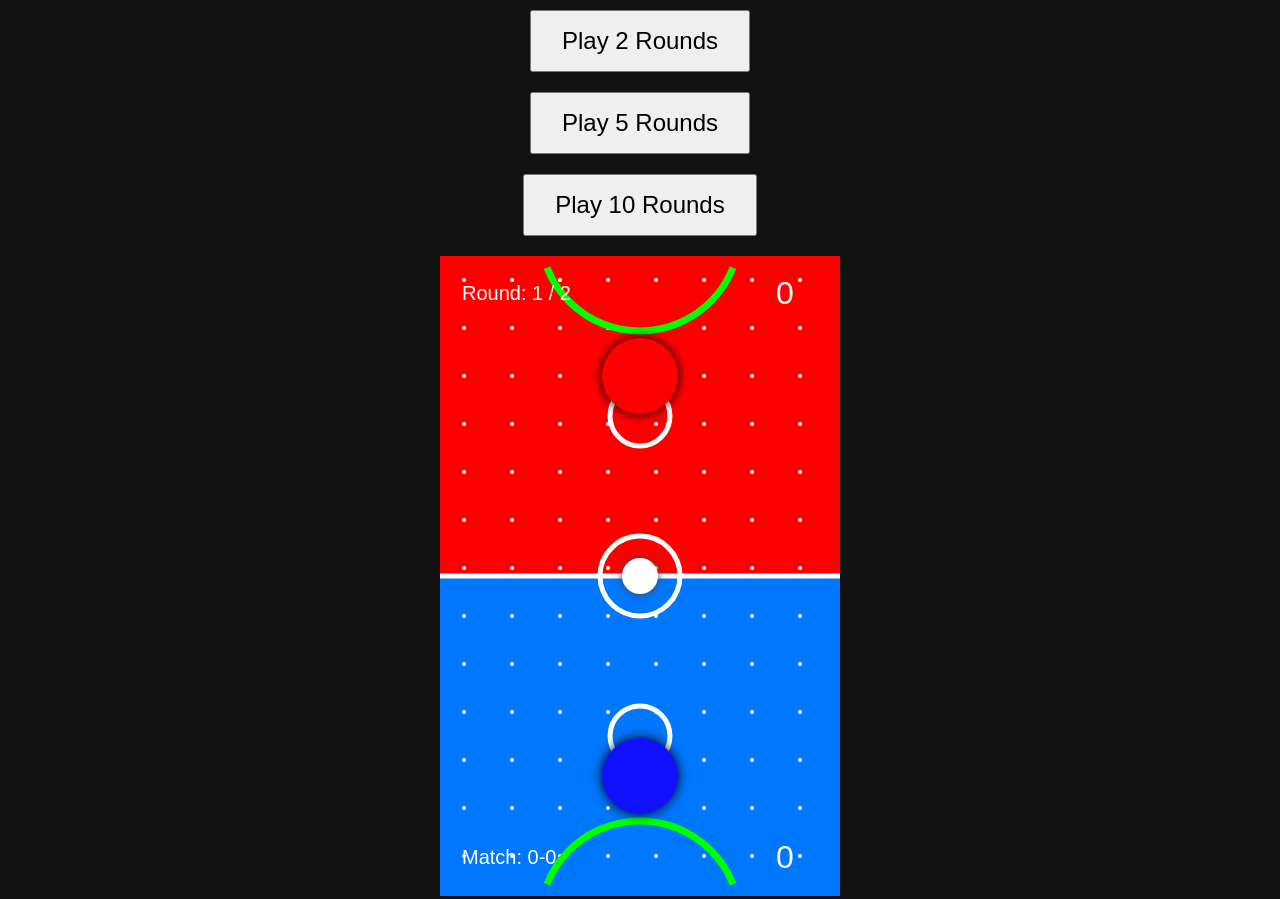
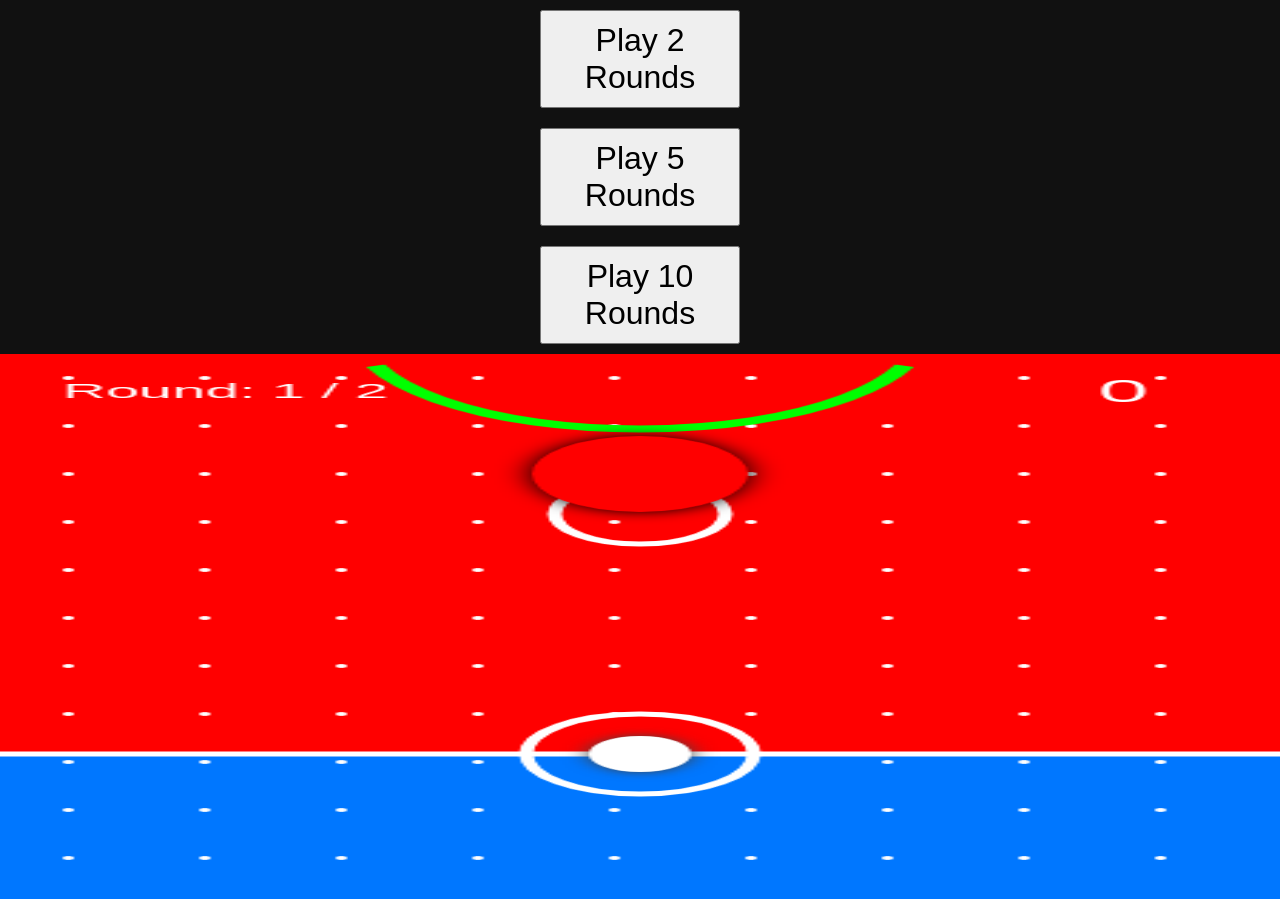
Before and after one commit to Izhan10/Airhockey, a plain HTML site: page index.html in a window 1280 px wide. Shown: the top 899 px of the page. Drawn offline with Linux system fonts and the light colour scheme.

Commit message:
Update index.html

```diff
--- a/index.html
+++ b/index.html
@@ -2,40 +2,18 @@
 <html lang="en">
 <head>
 <meta charset="UTF-8">
-<meta name="viewport" content="width=device-width, initial-scale=1.0">
 <title>Air Hockey Game</title>
 <style>
-  body {
-    background: #111;
-    margin: 0;
-    display: flex;
-    flex-direction: column;
-    align-items: center;
-    height: 100vh;
-  }
-  #gameCanvas {
-    background: black;
-    display: block;
-    margin: 10px auto;
-    touch-action: none; /* Prevent default touch behavior */
-  }
-  #menu, #gameOver, #roundOver, #roundSelection {
-    display: none;
-    flex-direction: column;
-    align-items: center;
-  }
-  button {
-    font-size: 1.5em;
-    margin: 10px;
-    padding: 15px 30px;
-    touch-action: manipulation; /* Enable touch interaction */
-  }
+  body { background: #111; margin: 0; display: flex; flex-direction: column; align-items: center; width: 100vw; height: 100vh; }
+  #gameCanvas { background: black; display: block; width: 100%; height: 100%; }
+  #menu, #gameOver, #roundOver, #roundSelection { display: none; flex-direction: column; align-items: center; width: 100%; }
+  button { font-size: 2em; margin: 10px; padding: 10px 30px; width: 80%; max-width: 200px; }
   #pinPopup, #roundPopup {
     position: absolute;
     left: 50%;
     top: 50%;
     transform: translate(-50%, -50%);
-    font-size: 2em;
+    font-size: 3em;
     color: lime;
     background: rgba(0,0,0,0.75);
     padding: 16px 45px;
@@ -65,26 +43,21 @@
   <div id="roundPopup"></div>
   <div id="pinPopup">Pin Point</div>
 <script>
-  // Set canvas size based on viewport
-  const canvas = document.getElementById("gameCanvas");
-  const width = Math.min(window.innerWidth * 0.9, 400); // 90% of screen width or 400px
-  const height = Math.min(window.innerHeight * 0.8, 800); // 80% of screen height or 800px
-  canvas.width = width;
-  canvas.height = height;
-
   // Game constants
+  const aspectRatio = 9 / 16;
   const malletRadius = 38, puckRadius = 18;
   const puckSpeed = 6, aiSpeed = 5;
   let selectedRounds = 2;
 
   // DOM Elements
+  const menuDiv = document.getElementById("menu");
+  const roundSelectionDiv = document.getElementById("roundSelection");
+  const canvas = document.getElementById("gameCanvas");
   const ctx = canvas.getContext("2d");
   const pinPopup = document.getElementById("pinPopup");
   const gameOverDiv = document.getElementById("gameOver");
   const winnerText = document.getElementById("winnerText");
   const roundPopup = document.getElementById("roundPopup");
-  const menuDiv = document.getElementById("menu");
-  const roundSelectionDiv = document.getElementById("roundSelection");
 
   let animationId;
   let gameState = "menu"; // menu, playing, roundover, gameover
@@ -92,29 +65,29 @@
   let playerScore = 0, aiScore = 0;
   let roundsWon = {player: 0, ai: 0};
   let popupTimeout = null;
-  let playerMallet = { x: width/2, y: height-120 };
-  let aiMallet = { x: width/2, y: 120 };
+  let playerMallet = { x: canvas.width / 2, y: canvas.height - 120 };
+  let aiMallet = { x: canvas.width / 2, y: 120 };
   let puck = {};
   let isDragging = false;
 
   function resetPuck() {
     puck = {
-      x: width/2, y: height/2,
-      vx: (Math.random() > 0.5 ? 1 : -1) * (puckSpeed+Math.random()*2),
-      vy: (Math.random() > 0.5 ? 1 : -1) * (puckSpeed+Math.random()*2)
+      x: canvas.width / 2, y: canvas.height / 2,
+      vx: (Math.random() > 0.5 ? 1 : -1) * (puckSpeed + Math.random() * 2),
+      vy: (Math.random() > 0.5 ? 1 : -1) * (puckSpeed + Math.random() * 2)
     };
   }
 
   function resetRoundState() {
     playerScore = 0; aiScore = 0;
-    playerMallet.x = width/2; playerMallet.y = height-120;
-    aiMallet.x = width/2; aiMallet.y = 120;
+    playerMallet.x = canvas.width / 2; playerMallet.y = canvas.height - 120;
+    aiMallet.x = canvas.width / 2; aiMallet.y = 120;
     resetPuck();
   }
 
   function newGame() {
     round = 1;
-    roundsWon = {player: 0, ai: 0};
+    roundsWon = { player: 0, ai: 0 };
     resetRoundState();
     gameOverDiv.style.display = "none";
     menuDiv.style.display = "none";
@@ -137,48 +110,48 @@
   // ----------------- Drawing -----------------
   function drawBackground() {
     ctx.fillStyle = "#f00";
-    ctx.fillRect(0, 0, width, height/2);
+    ctx.fillRect(0, 0, canvas.width, canvas.height / 2);
     ctx.fillStyle = "#07f";
-    ctx.fillRect(0, height/2, width, height/2);
-    for (let x=24; x<width; x+=48) {
-      for (let y=24; y<height; y+=48) {
+    ctx.fillRect(0, canvas.height / 2, canvas.width, canvas.height / 2);
+    for (let x = 24; x < canvas.width; x += 48) {
+      for (let y = 24; y < canvas.height; y += 48) {
         ctx.fillStyle = "#fff",
           ctx.beginPath(),
-        ctx.arc(x, y, 2, 0, 2*Math.PI), ctx.fill();
+          ctx.arc(x, y, 2, 0, 2 * Math.PI), ctx.fill();
       }
     }
     ctx.strokeStyle = "#fff";
     ctx.lineWidth = 5;
     ctx.beginPath();
-    ctx.moveTo(0, height/2); ctx.lineTo(width, height/2); ctx.stroke();
+    ctx.moveTo(0, canvas.height / 2); ctx.lineTo(canvas.width, canvas.height / 2); ctx.stroke();
     ctx.beginPath();
-    ctx.arc(width/2, height/2, 40, 0, 2*Math.PI); ctx.stroke();
+    ctx.arc(canvas.width / 2, canvas.height / 2, 40, 0, 2 * Math.PI); ctx.stroke();
     ctx.beginPath();
-    ctx.arc(width/2, 160, 30, 0, 2*Math.PI); ctx.stroke();
+    ctx.arc(canvas.width / 2, 160, 30, 0, 2 * Math.PI); ctx.stroke();
     ctx.beginPath();
-    ctx.arc(width/2, height-160, 30, 0, 2*Math.PI); ctx.stroke();
+    ctx.arc(canvas.width / 2, canvas.height - 160, 30, 0, 2 * Math.PI); ctx.stroke();
     ctx.strokeStyle = "#0f0";
     ctx.lineWidth = 7;
     ctx.beginPath();
-    ctx.arc(width/2, -25, 100, Math.PI*0.12, Math.PI*0.88); ctx.stroke();
+    ctx.arc(canvas.width / 2, -25, 100, Math.PI * 0.12, Math.PI * 0.88); ctx.stroke();
     ctx.beginPath();
-    ctx.arc(width/2, height+25, 100, Math.PI*1.12, Math.PI*1.88); ctx.stroke();
+    ctx.arc(canvas.width / 2, canvas.height + 25, 100, Math.PI * 1.12, Math.PI * 1.88); ctx.stroke();
     ctx.lineWidth = 3;
   }
 
   function drawScore() {
-    ctx.font = `${Math.min(32, width/10)}px sans-serif`;
+    ctx.font = '32px sans-serif';
     ctx.fillStyle = '#fff';
-    ctx.fillText(playerScore, width-64, height-28);
-    ctx.fillText(aiScore, width-64, 48);
-    ctx.font = `${Math.min(21, width/20)}px sans-serif`;
+    ctx.fillText(playerScore, canvas.width - 64, canvas.height - 28);
+    ctx.fillText(aiScore, canvas.width - 64, 48);
+    ctx.font = '21px sans-serif';
     ctx.fillText(`Round: ${round} / ${selectedRounds}`, 22, 44);
-    ctx.fillText(`Match: ${roundsWon.player}-${roundsWon.ai}`, 22, height-32);
+    ctx.fillText(`Match: ${roundsWon.player}-${roundsWon.ai}`, 22, canvas.height - 32);
   }
 
   function drawMallet(mallet, color) {
     ctx.beginPath();
-    ctx.arc(mallet.x, mallet.y, malletRadius, 0, 2*Math.PI);
+    ctx.arc(mallet.x, mallet.y, malletRadius, 0, 2 * Math.PI);
     ctx.fillStyle = color;
     ctx.shadowColor = "#000"; ctx.shadowBlur = 12;
     ctx.fill();
@@ -187,7 +160,7 @@
 
   function drawPuck() {
     ctx.beginPath();
-    ctx.arc(puck.x, puck.y, puckRadius, 0, 2*Math.PI);
+    ctx.arc(puck.x, puck.y, puckRadius, 0, 2 * Math.PI);
     ctx.fillStyle = "#fff";
     ctx.shadowColor = "#444"; ctx.shadowBlur = 9;
     ctx.fill();
@@ -195,7 +168,7 @@
   }
 
   function draw() {
-    ctx.clearRect(0,0,width,height);
+    ctx.clearRect(0, 0, canvas.width, canvas.height);
     drawBackground();
     drawScore();
     drawMallet(aiMallet, "red");
@@ -215,7 +188,7 @@
 
   function update() {
     // AI mallet movement
-    let aiTargetX = Math.max(malletRadius, Math.min(width - malletRadius, puck.x));
+    let aiTargetX = Math.max(malletRadius, Math.min(canvas.width - malletRadius, puck.x));
     let ay = (puck.y - 85) - aiMallet.y;
     let dA = Math.sqrt(Math.pow(aiTargetX - aiMallet.x, 2) + ay * ay);
     if (dA > 1) {
@@ -223,8 +196,8 @@
       aiMallet.x += (aiTargetX - aiMallet.x) * ratio;
       aiMallet.y += ay * Math.min(ratio, 0.5);
     }
-    aiMallet.x = Math.max(malletRadius, Math.min(width - malletRadius, aiMallet.x));
-    aiMallet.y = Math.max(malletRadius, Math.min(height / 2 - malletRadius, aiMallet.y));
+    aiMallet.x = Math.max(malletRadius, Math.min(canvas.width - malletRadius, aiMallet.x));
+    aiMallet.y = Math.max(malletRadius, Math.min(canvas.height / 2 - malletRadius, aiMallet.y));
 
     // Move puck
     puck.x += puck.vx;
@@ -234,13 +207,13 @@
     if (puck.y <= puckRadius) { // Player scores
       playerScore++;
       showPopup("Pin Point");
-      checkRoundScore();
+      checkRoundScore(); // This will handle the scoring and round progression
       return; // Stop processing this frame, puck will be reset
     }
-    if (puck.y >= height - puckRadius) { // AI scores
+    if (puck.y >= canvas.height - puckRadius) { // AI scores
       aiScore++;
       showPopup("Pin Point");
-      checkRoundScore();
+      checkRoundScore(); // This will handle the scoring and round progression
       return; // Stop processing this frame, puck will be reset
     }
 
@@ -248,16 +221,16 @@
     if (puck.x < puckRadius) {
       puck.x = puckRadius; // Clamp position
       puck.vx *= -1;
-    } else if (puck.x > width - puckRadius) {
-        puck.x = width - puckRadius; // Clamp position
+    } else if (puck.x > canvas.width - puckRadius) {
+      puck.x = canvas.width - puckRadius; // Clamp position
       puck.vx *= -1;
     }
 
     if (puck.y < puckRadius) {
       puck.y = puckRadius; // Clamp position
       puck.vy *= -1;
-    } else if (puck.y > height - puckRadius) {
-        puck.y = height - puckRadius; // Clamp position
+    } else if (puck.y > canvas.height - puckRadius) {
+      puck.y = canvas.height - puckRadius; // Clamp position
       puck.vy *= -1;
     }
 
@@ -361,8 +334,8 @@
     if (!isDragging) return;
     e.preventDefault();
     let rect = canvas.getBoundingClientRect();
-    let ex = (e.clientX - rect.left) * width / rect.width;
-    let ey = (e.clientY - rect.top) * height / rect.height;
+    let ex = (e.clientX - rect.left) * canvas.width / rect.width;
+    let ey = (e.clientY - rect.top) * canvas.height / rect.height;
     handleMalletPosition(ex, ey);
   }
 
@@ -371,23 +344,23 @@
     e.preventDefault();
     let touch = e.touches[0];
     let rect = canvas.getBoundingClientRect();
-    let ex = (touch.clientX - rect.left) * width / rect.width;
-    let ey = (touch.clientY - rect.top) * height / rect.height;
+    let ex = (touch.clientX - rect.left) * canvas.width / rect.width;
+    let ey = (touch.clientY - rect.top) * canvas.height / rect.height;
     handleMalletPosition(ex, ey);
   }
 
   function handleMalletPosition(x, y) {
-    playerMallet.x = Math.max(malletRadius, Math.min(width-malletRadius, x));
-    playerMallet.y = Math.max(height/2+malletRadius, Math.min(height-malletRadius, y));
+    playerMallet.x = Math.max(malletRadius, Math.min(canvas.width - malletRadius, x));
+    playerMallet.y = Math.max(canvas.height / 2 + malletRadius, Math.min(canvas.height - malletRadius, y));
   }
 
   // -------------- UI Events --------------
   canvas.addEventListener("mousedown", (e) => {
     if (gameState !== "playing") return;
     let rect = canvas.getBoundingClientRect();
-    let ex = (e.clientX - rect.left) * width / rect.width;
-    let ey = (e.clientY - rect.top) * height / rect.height;
-    let dist = Math.sqrt(Math.pow(playerMallet.x-ex,2) + Math.pow(playerMallet.y-ey,2));
+    let ex = (e.clientX - rect.left) * canvas.width / rect.width;
+    let ey = (e.clientY - rect.top) * canvas.height / rect.height;
+    let dist = Math.sqrt(Math.pow(playerMallet.x - ex, 2) + Math.pow(playerMallet.y - ey, 2));
     if (dist < malletRadius) {
       isDragging = true;
       lockMalletToCursor();
@@ -399,9 +372,9 @@
     e.preventDefault();
     let touch = e.touches[0];
     let rect = canvas.getBoundingClientRect();
-    let ex = (touch.clientX - rect.left) * width / rect.width;
-    let ey = (touch.clientY - rect.top) * height / rect.height;
-    let dist = Math.sqrt(Math.pow(playerMallet.x-ex,2) + Math.pow(playerMallet.y-ey,2));
+    let ex = (touch.clientX - rect.left) * canvas.width / rect.width;
+    let ey = (touch.clientY - rect.top) * canvas.height / rect.height;
+    let dist = Math.sqrt(Math.pow(playerMallet.x - ex, 2) + Math.pow(playerMallet.y - ey, 2));
     if (dist < malletRadius) {
       isDragging = true;
       lockMalletToCursor();
@@ -440,6 +413,24 @@
       winnerText.textContent = "It's a Draw!";
   }
 
+  // Adjust canvas size to fit 9:16 ratio
+  function adjustCanvasSize() {
+    let windowWidth = window.innerWidth;
+    let windowHeight = window.innerHeight;
+    let targetWidth = windowHeight * (9 / 16);
+    if (targetWidth < windowWidth) {
+      canvas.width = targetWidth;
+      canvas.height = windowHeight;
+    } else {
+      canvas.width = windowWidth;
+      canvas.height = windowWidth * (16 / 9);
+    }
+    ctx.scale(canvas.width / targetWidth, canvas.height / windowHeight);
+  }
+
+  window.addEventListener("resize", adjustCanvasSize);
+  adjustCanvasSize();
+
   // Start with menu
   newGame();
 </script>
```
Lines whose indentation alone changed are shown as unchanged.
